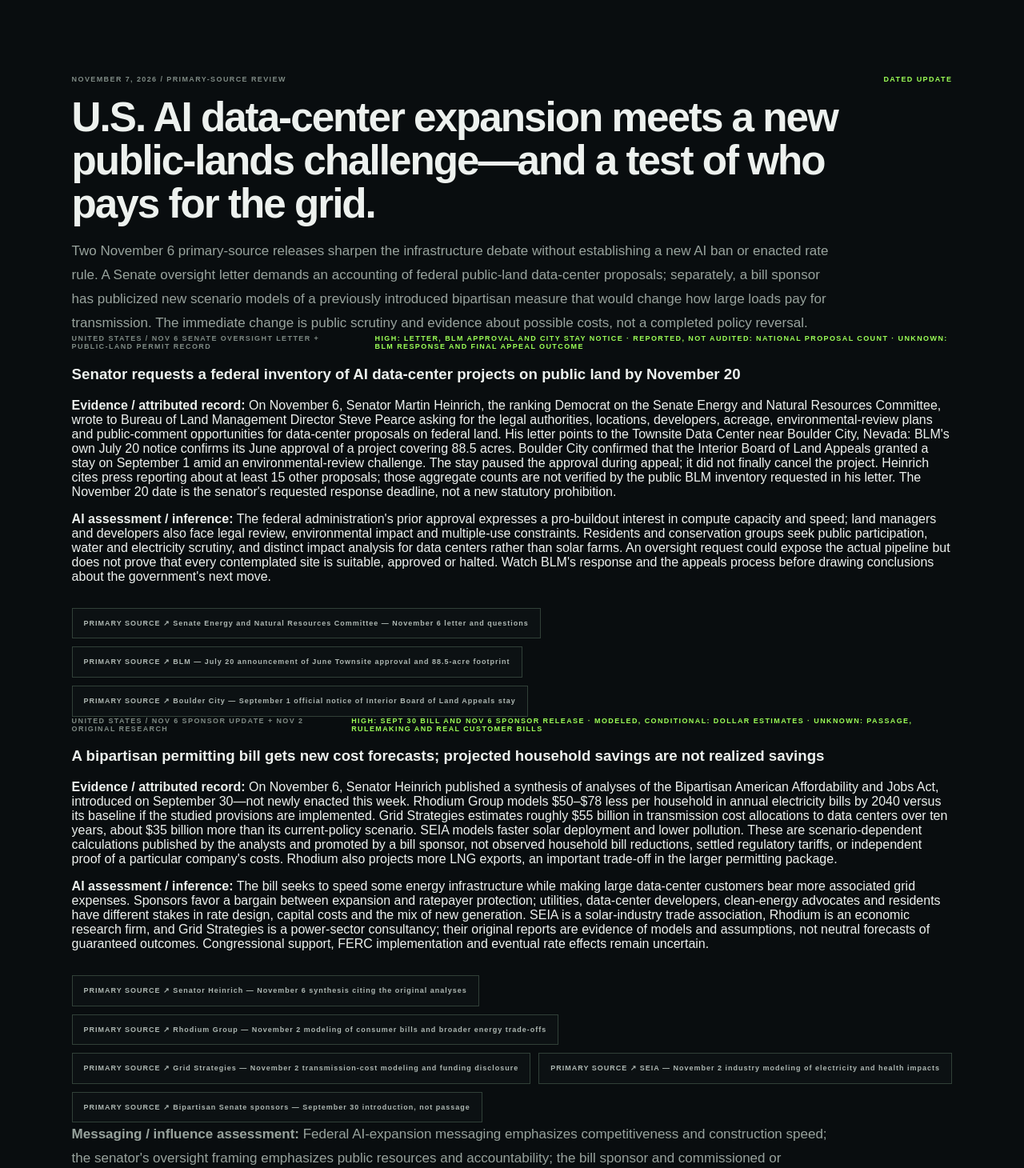
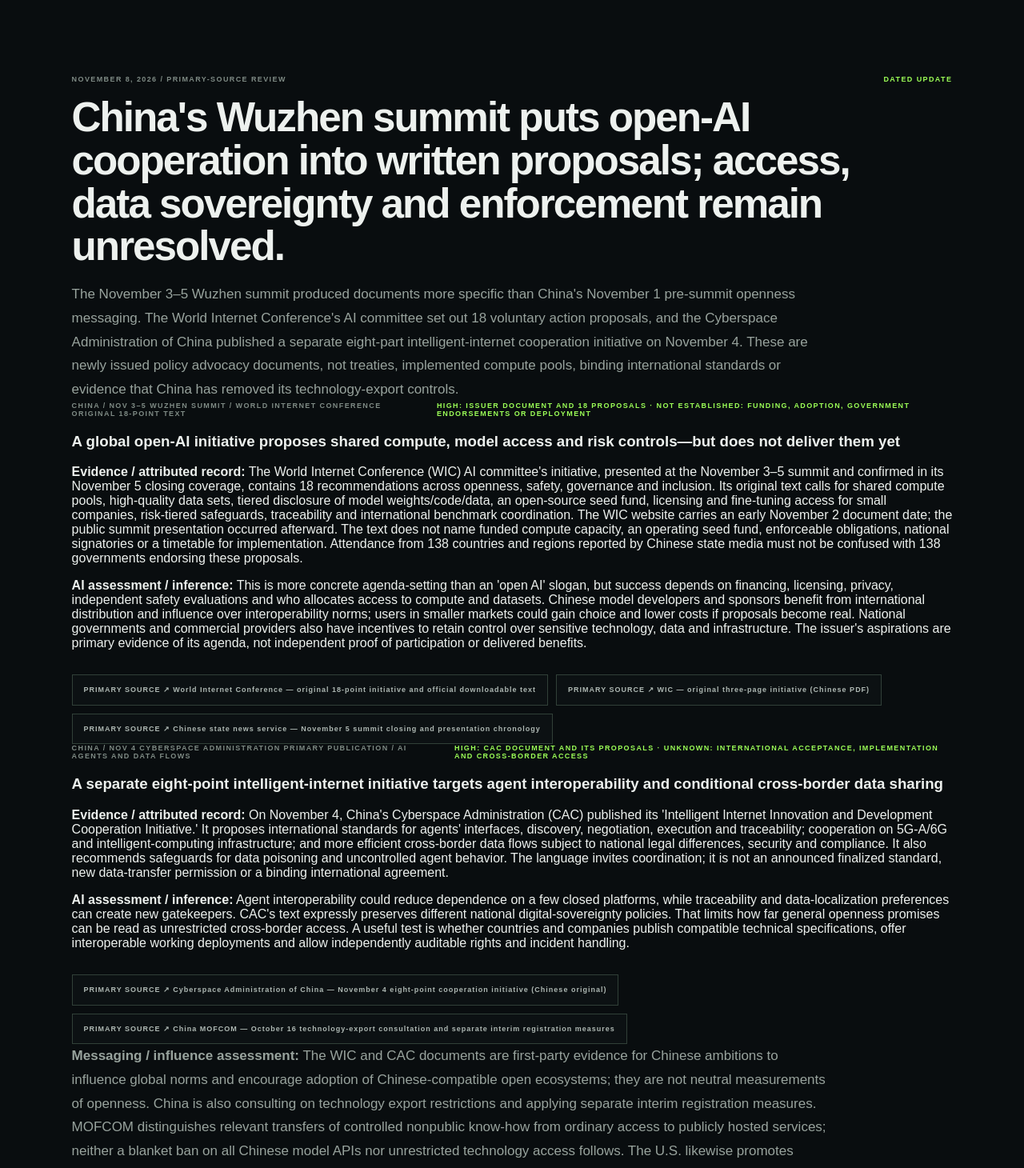
Before and after one commit to stjames22/wirelessrumor, a Next.js app: page /geopolitics in a window 1280 px wide. Shown: the part 4880-6340 px from the top of the page at 80% size. Built offline with nearby package versions, Linux system fonts and the light colour scheme.

Commit message:
editorial: November 8 Wuzhen open-AI governance initiatives

```diff
--- a/app/geopolitics/page.tsx
+++ b/app/geopolitics/page.tsx
@@ -84,6 +84,68 @@ const briefs = [
 
 
 const datedEditorialUpdates = [
+  {
+    "date": "NOVEMBER 8, 2026",
+    "slug": "2026-11-08-wuzhen-open-ai-governance-actions",
+    "title": "China's Wuzhen summit puts open-AI cooperation into written proposals; access, data sovereignty and enforcement remain unresolved.",
+    "overview": "The November 3–5 Wuzhen summit produced documents more specific than China's November 1 pre-summit openness messaging. The World Internet Conference's AI committee set out 18 voluntary action proposals, and the Cyberspace Administration of China published a separate eight-part intelligent-internet cooperation initiative on November 4. These are newly issued policy advocacy documents, not treaties, implemented compute pools, binding international standards or evidence that China has removed its technology-export controls.",
+    "developments": [
+      {
+        "label": "CHINA / NOV 3–5 WUZHEN SUMMIT / WORLD INTERNET CONFERENCE ORIGINAL 18-POINT TEXT",
+        "headline": "A global open-AI initiative proposes shared compute, model access and risk controls—but does not deliver them yet",
+        "fact": "The World Internet Conference (WIC) AI committee's initiative, presented at the November 3–5 summit and confirmed in its November 5 closing coverage, contains 18 recommendations across openness, safety, governance and inclusion. Its original text calls for shared compute pools, high-quality data sets, tiered disclosure of model weights/code/data, an open-source seed fund, licensing and fine-tuning access for small companies, risk-tiered safeguards, traceability and international benchmark coordination. The WIC website carries an early November 2 document date; the public summit presentation occurred afterward. The text does not name funded compute capacity, an operating seed fund, enforceable obligations, national signatories or a timetable for implementation. Attendance from 138 countries and regions reported by Chinese state media must not be confused with 138 governments endorsing these proposals.",
+        "assessment": "This is more concrete agenda-setting than an 'open AI' slogan, but success depends on financing, licensing, privacy, independent safety evaluations and who allocates access to compute and datasets. Chinese model developers and sponsors benefit from international distribution and influence over interoperability norms; users in smaller markets could gain choice and lower costs if proposals become real. National governments and commercial providers also have incentives to retain control over sensitive technology, data and infrastructure. The issuer's aspirations are primary evidence of its agenda, not independent proof of participation or delivered benefits.",
+        "confidence": "HIGH: ISSUER DOCUMENT AND 18 PROPOSALS · NOT ESTABLISHED: FUNDING, ADOPTION, GOVERNMENT ENDORSEMENTS OR DEPLOYMENT",
+        "sources": [
+          [
+            "World Internet Conference — original 18-point initiative and official downloadable text",
+            "https://cn.wicinternet.org/2026-11/02/content_39081991.htm"
+          ],
+          [
+            "WIC — original three-page initiative (Chinese PDF)",
+            "https://cn.wicinternet.org/pdf/%E3%80%8A%E6%90%BA%E6%89%8B%E6%9E%84%E5%BB%BA%E5%85%A8%E7%90%83%E5%BC%80%E6%94%BE%E4%BA%BA%E5%B7%A5%E6%99%BA%E8%83%BD%E8%A1%8C%E5%8A%A8%E5%80%A1%E8%AE%AE%E3%80%8B.pdf"
+          ],
+          [
+            "Chinese state news service — November 5 summit closing and presentation chronology",
+            "https://www.yungang.gov.cn/ygqrmzfz/gwy/202611/c6f3294c92984fe3993bf04ab137662f.shtml"
+          ]
+        ]
+      },
+      {
+        "label": "CHINA / NOV 4 CYBERSPACE ADMINISTRATION PRIMARY PUBLICATION / AI AGENTS AND DATA FLOWS",
+        "headline": "A separate eight-point intelligent-internet initiative targets agent interoperability and conditional cross-border data sharing",
+        "fact": "On November 4, China's Cyberspace Administration (CAC) published its 'Intelligent Internet Innovation and Development Cooperation Initiative.' It proposes international standards for agents' interfaces, discovery, negotiation, execution and traceability; cooperation on 5G-A/6G and intelligent-computing infrastructure; and more efficient cross-border data flows subject to national legal differences, security and compliance. It also recommends safeguards for data poisoning and uncontrolled agent behavior. The language invites coordination; it is not an announced finalized standard, new data-transfer permission or a binding international agreement.",
+        "assessment": "Agent interoperability could reduce dependence on a few closed platforms, while traceability and data-localization preferences can create new gatekeepers. CAC's text expressly preserves different national digital-sovereignty policies. That limits how far general openness promises can be read as unrestricted cross-border access. A useful test is whether countries and companies publish compatible technical specifications, offer interoperable working deployments and allow independently auditable rights and incident handling.",
+        "confidence": "HIGH: CAC DOCUMENT AND ITS PROPOSALS · UNKNOWN: INTERNATIONAL ACCEPTANCE, IMPLEMENTATION AND CROSS-BORDER ACCESS",
+        "sources": [
+          [
+            "Cyberspace Administration of China — November 4 eight-point cooperation initiative (Chinese original)",
+            "https://www.cac.gov.cn/2026-11/04/c_1795548985565845.htm"
+          ],
+          [
+            "China MOFCOM — October 16 technology-export consultation and separate interim registration measures",
+            "https://english.mofcom.gov.cn/News/SpokesmansRemarks/art/2026/art_74bf283f105a4b19a11f7430df3671ae.html"
+          ]
+        ]
+      }
+    ],
+    "messaging": "The WIC and CAC documents are first-party evidence for Chinese ambitions to influence global norms and encourage adoption of Chinese-compatible open ecosystems; they are not neutral measurements of openness. China is also consulting on technology export restrictions and applying separate interim registration measures. MOFCOM distinguishes relevant transfers of controlled nonpublic know-how from ordinary access to publicly hosted services; neither a blanket ban on all Chinese model APIs nor unrestricted technology access follows. The U.S. likewise promotes international AI adoption while limiting certain chip exports and security-sensitive model access. Firms on both sides benefit from favorable definitions of 'open,' while governments benefit from strategic control. No primary record reviewed here establishes a coordinated covert propaganda operation.",
+    "correction": "FOLLOW-UP TO NOVEMBER 1, NOT A REVERSAL: The November 1 article described pre-summit political messaging; the original 18-point WIC text and the CAC's eight-point proposal are newly available, distinct documents. The WIC issuer page is dated November 2, the summit presentation took place November 3–4, and the November 5 closing report confirms the result; this November 8 editorial is publication of analysis, not the date of those events. Voluntary proposals do not establish that compute pools or a seed fund exist. China's October 16 export catalogue additions remain a consultation with separate interim registration obligations. The November 4 Tencent Hy4 announcement is a different model-access issue and does not prove availability of new weights.",
+    "sources": [
+      [
+        "World Internet Conference — original 18-point AI initiative",
+        "https://cn.wicinternet.org/2026-11/02/content_39081991.htm"
+      ],
+      [
+        "Cyberspace Administration of China — November 4 eight-point proposal",
+        "https://www.cac.gov.cn/2026-11/04/c_1795548985565845.htm"
+      ],
+      [
+        "China MOFCOM — stated scope of proposed technology controls and interim registration",
+        "https://english.mofcom.gov.cn/News/SpokesmansRemarks/art/2026/art_74bf283f105a4b19a11f7430df3671ae.html"
+      ]
+    ]
+  },
   {
     "date": "NOVEMBER 7, 2026",
     "slug": "2026-11-07-public-lands-data-center-cost-review",
```
Also changed, not shown: 1 other file (tests, documents, lock files or other folders).
